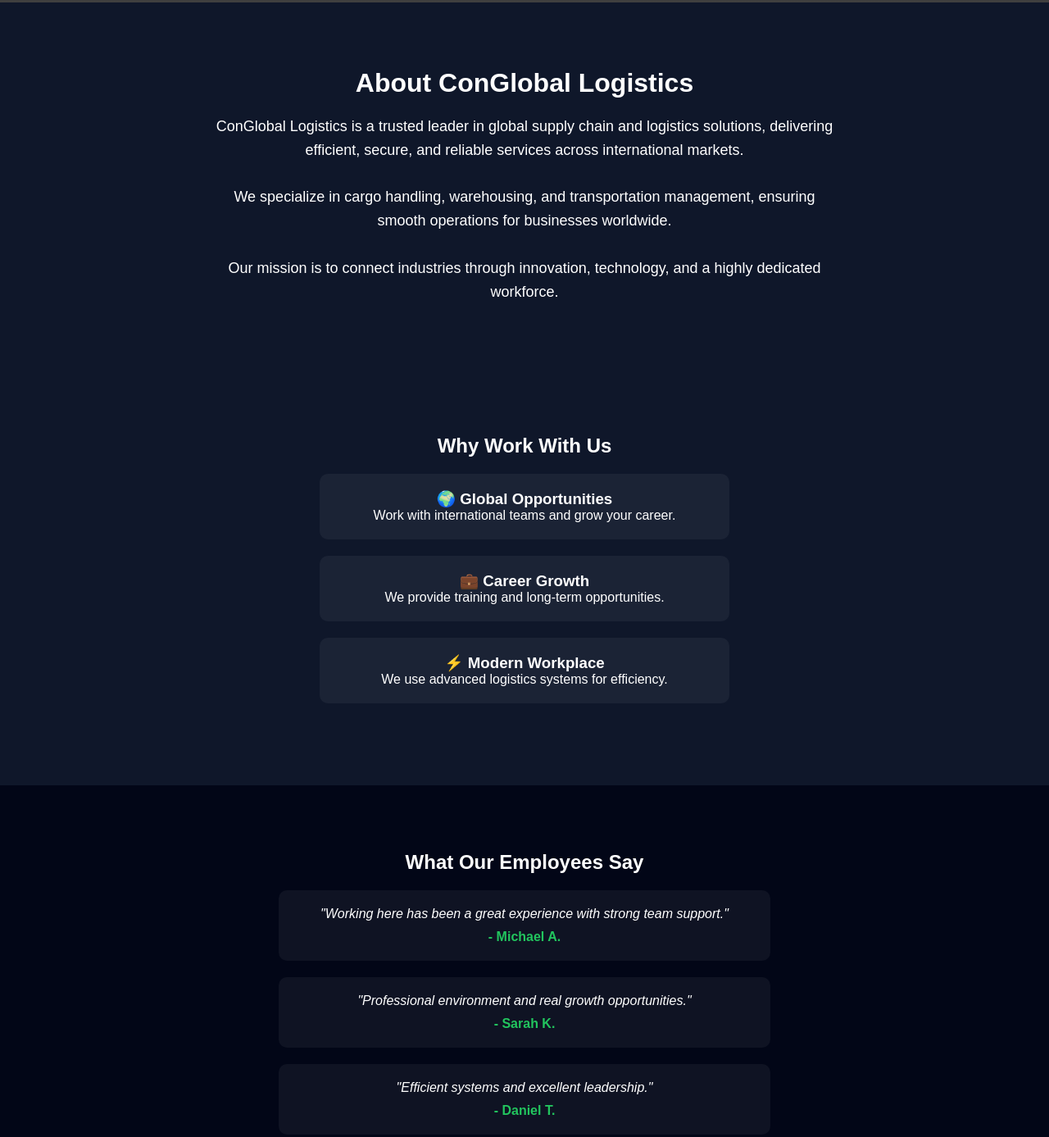
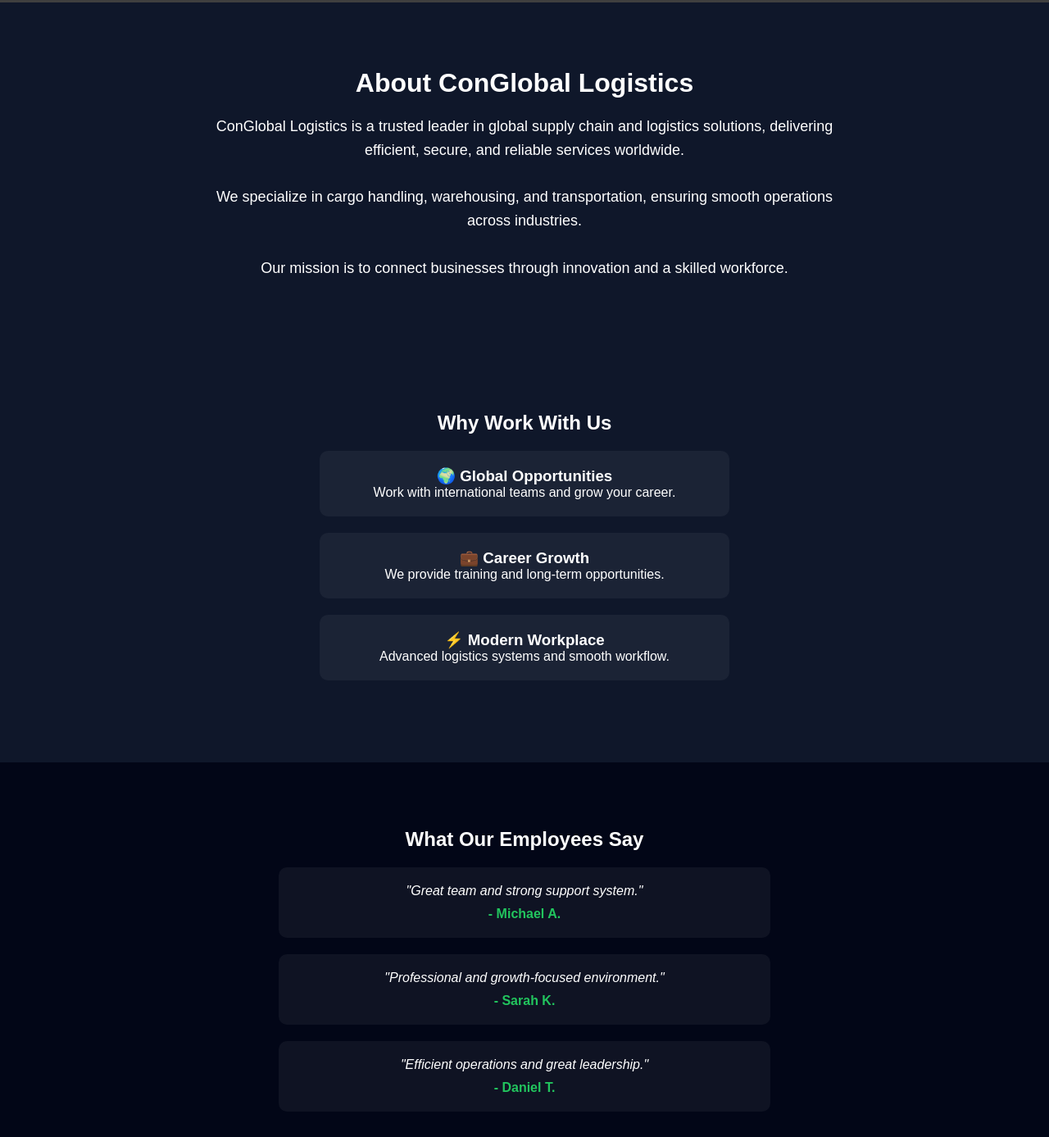
Before and after one commit to Korfhage112/conglobal-sitee, a website: page public/index.html in a window 1280 px wide. Shown: the part 797-2184 px from the top of the page at 82% size. Drawn offline with Linux system fonts and the light colour scheme; grey boxes are pictures that could not be loaded.

Commit message:
Update index.html

```diff
--- a/public/index.html
+++ b/public/index.html
@@ -55,6 +55,20 @@
       padding: 40px;
       border-radius: 10px;
       max-width: 700px;
+
+      /* ✅ ANIMATION ALREADY ADDED */
+      animation: fadeUp 1s ease;
+    }
+
+    @keyframes fadeUp {
+      from {
+        opacity: 0;
+        transform: translateY(30px);
+      }
+      to {
+        opacity: 1;
+        transform: translateY(0);
+      }
     }
 
     .hero-content h1 {
@@ -159,7 +173,6 @@
       <h1>Join ConGlobal Logistics</h1>
       <p>Modern workforce powering global supply chains</p>
 
-      <!-- APPLY BUTTON (GOES TO NEXT PAGE) -->
       <a href="apply.html">
         <button>Apply Now</button>
       </a>
@@ -172,17 +185,16 @@
     <h2>About ConGlobal Logistics</h2>
     <p>
       ConGlobal Logistics is a trusted leader in global supply chain and logistics solutions,
-      delivering efficient, secure, and reliable services across international markets.
+      delivering efficient, secure, and reliable services worldwide.
       <br><br>
-      We specialize in cargo handling, warehousing, and transportation management,
-      ensuring smooth operations for businesses worldwide.
+      We specialize in cargo handling, warehousing, and transportation,
+      ensuring smooth operations across industries.
       <br><br>
-      Our mission is to connect industries through innovation, technology,
-      and a highly dedicated workforce.
+      Our mission is to connect businesses through innovation and a skilled workforce.
     </p>
   </section>
 
-  <!-- WHY WORK WITH US -->
+  <!-- FEATURES -->
   <section class="features">
     <h2>Why Work With Us</h2>
 
@@ -198,9 +210,8 @@
 
     <div class="feature-box">
       <h3>⚡ Modern Workplace</h3>
-      <p>We use advanced logistics systems for efficiency.</p>
+      <p>Advanced logistics systems and smooth workflow.</p>
     </div>
-
   </section>
 
   <!-- TESTIMONIALS -->
@@ -208,20 +219,19 @@
     <h2>What Our Employees Say</h2>
 
     <div class="testimonial">
-      <p>"Working here has been a great experience with strong team support."</p>
+      <p>"Great team and strong support system."</p>
       <h4>- Michael A.</h4>
     </div>
 
     <div class="testimonial">
-      <p>"Professional environment and real growth opportunities."</p>
+      <p>"Professional and growth-focused environment."</p>
       <h4>- Sarah K.</h4>
     </div>
 
     <div class="testimonial">
-      <p>"Efficient systems and excellent leadership."</p>
+      <p>"Efficient operations and great leadership."</p>
       <h4>- Daniel T.</h4>
     </div>
-
   </section>
 
   <!-- FOOTER -->
```
